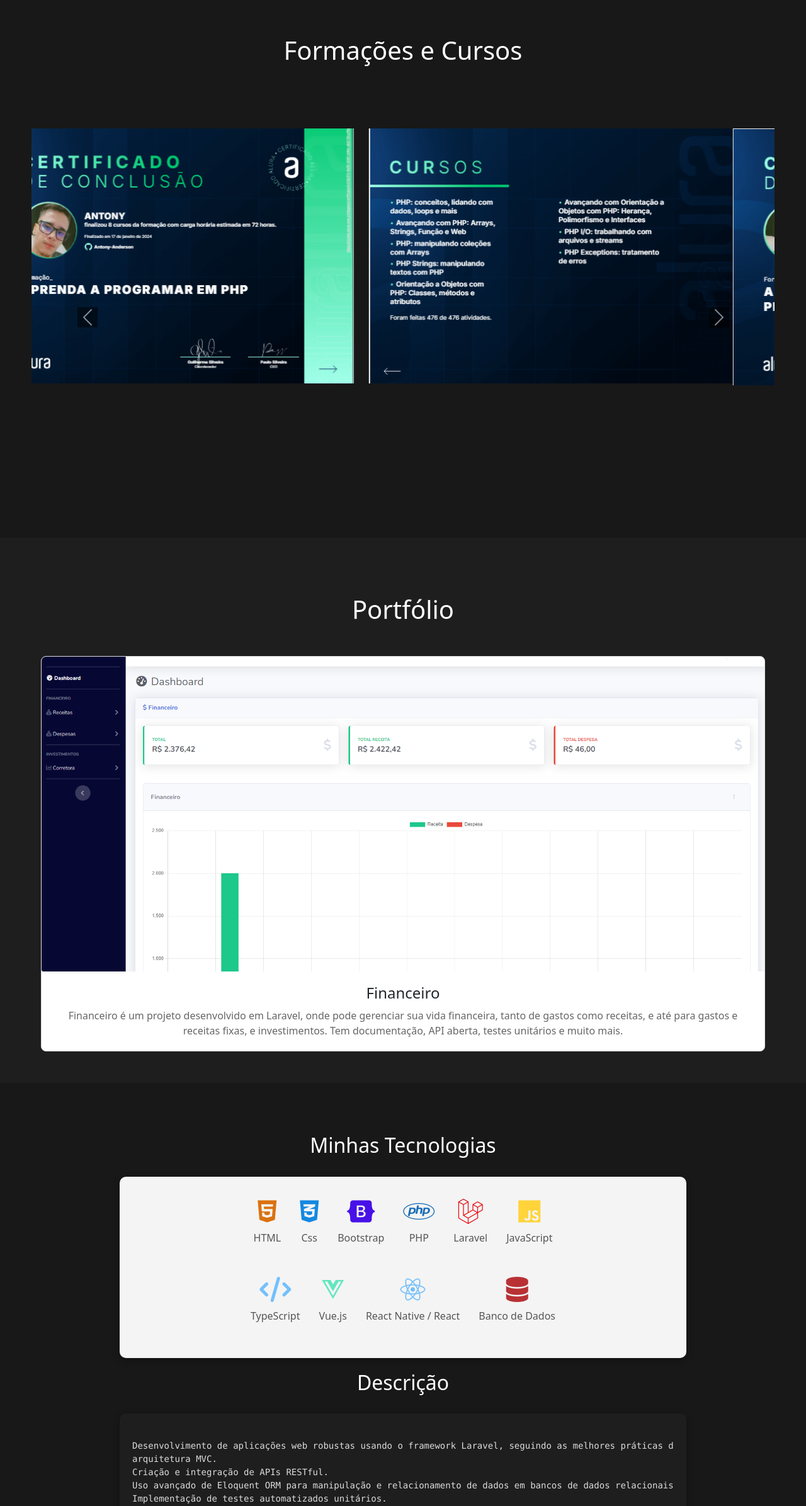
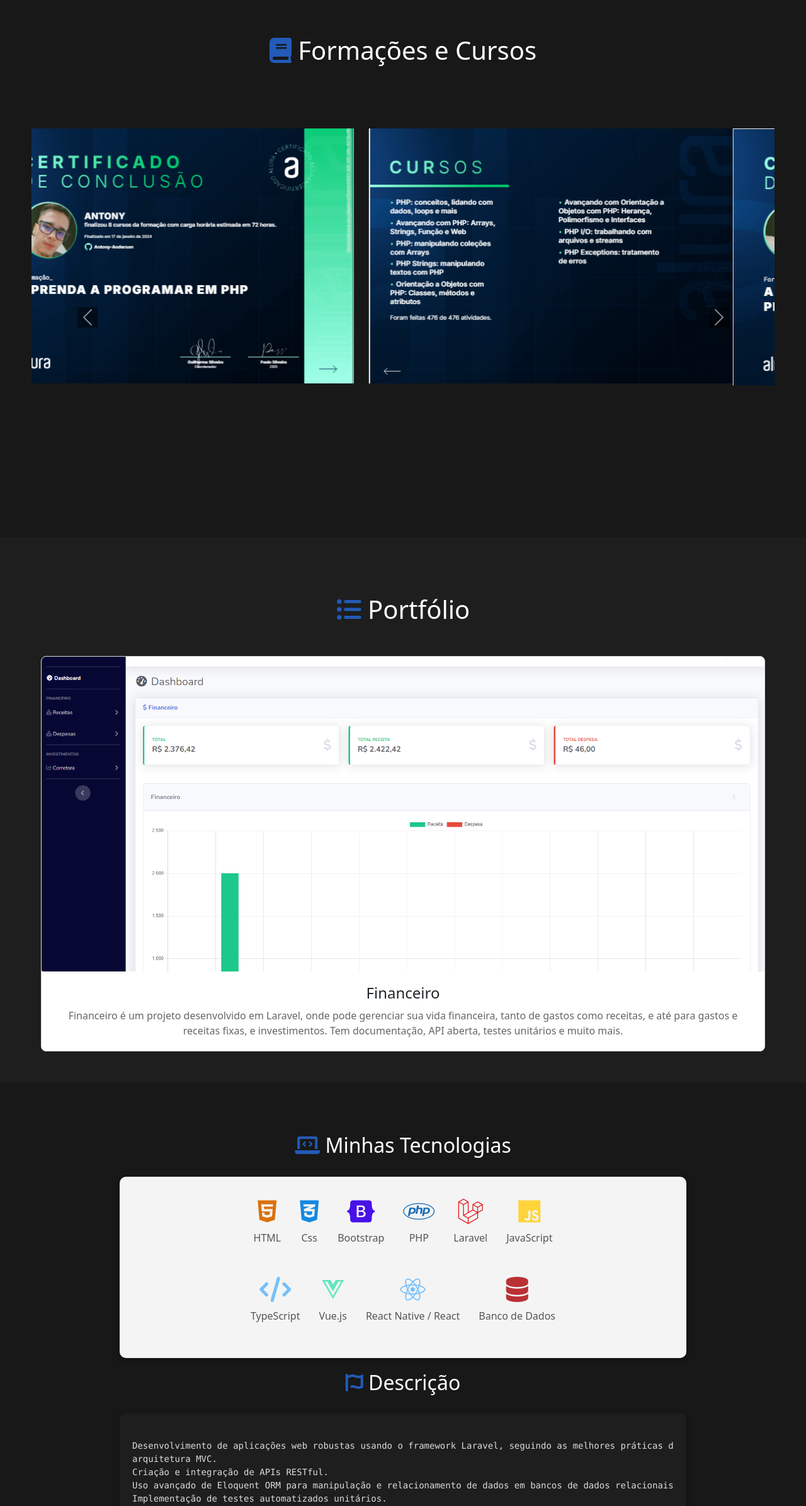
Before and after one commit to Antony-Anderson/portifolio, a Vue app: page / in a window 1280 px wide. Shown: the part 1116-3508 px from the top of the page at 63% size. Built offline with nearby package versions, Linux system fonts and the light colour scheme.

Commit message:
icones nos titulos

```diff
--- a/src/components/Formacoes.vue
+++ b/src/components/Formacoes.vue
@@ -1,6 +1,9 @@
 <template>
     <div>
-        <h1>Formações e Cursos</h1>
+        <h1>
+            <i class="fa-solid fa-book" style="color: #235ab8;"></i>
+            Formações e Cursos
+        </h1>
         <div id="carouselExampleControls" class="carousel slide" data-bs-ride="carousel">
             <div class="carousel-inner">
                 <!-- Slide 1 -->
--- a/src/components/Linguagens.vue
+++ b/src/components/Linguagens.vue
@@ -1,6 +1,9 @@
 <template>
     <div class="tech-card-container">
-        <h2 class="tech-title">Minhas Tecnologias</h2>
+        <h2 class="tech-title">
+            <i class="fa-solid fa-laptop-code" style="color: #235ab8;"></i>
+            Minhas Tecnologias
+        </h2>
         <div class="tech-card">
             <div class="icons">
                 <!-- Primeira linha de ícones -->
@@ -51,7 +54,10 @@
                 </div>
             </div>
         </div>
-        <h2 class="tech-title">Descrição</h2>
+        <h2 class="tech-title">
+            <i class="fa-solid fa-font-awesome" style="color: #235ab8"></i>
+            Descrição
+        </h2>
         <div class="code-card">
             <pre><code>
 Desenvolvimento de aplicações web robustas usando o framework Laravel, seguindo as melhores práticas de
--- a/src/components/Portifolio.vue
+++ b/src/components/Portifolio.vue
@@ -1,6 +1,9 @@
 <template>
     <div>
-        <h1>Portfólio</h1>
+        <h1>
+            <i class="fa-solid fa-list-ul" style="color: #235ab8"></i>
+            Portfólio
+        </h1>
         <div class="container">
             <div class="card">
                 <a href="https://financeiro-empire.ddns.net/" target="_blank">
```
